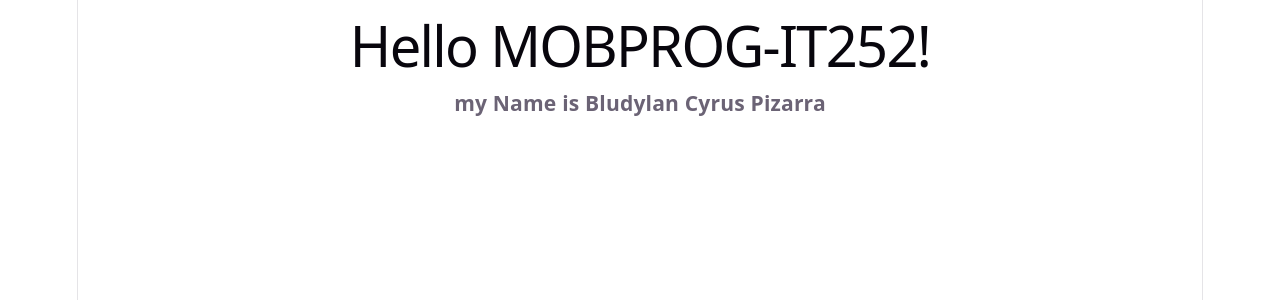
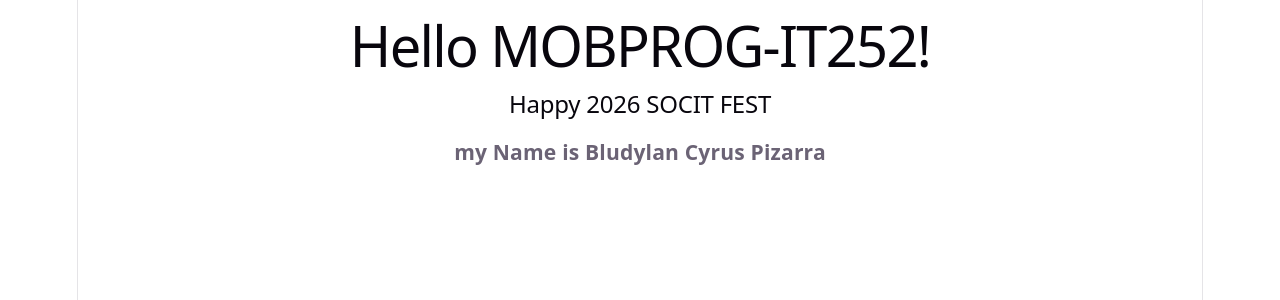
Before and after one commit to BluPizarra/MOBPROG-IT252-react-w3schools, a React (Vite) app in the folder my-react-app/: page / in a window 1280 px wide. Shown: the top 300 px of the page. Built offline with nearby package versions, Linux system fonts and the light colour scheme.

Commit message:
Update App.jsx

```diff
--- a/my-react-app/src/App.jsx
+++ b/my-react-app/src/App.jsx
@@ -2,6 +2,7 @@ function App() {
   return (
     <div className="App">
       <h1>Hello MOBPROG-IT252!</h1>
+      <h2>Happy 2026 SOCIT FEST</h2>
       <h3>my Name is Bludylan Cyrus Pizarra</h3>
     </div>
   );
```
